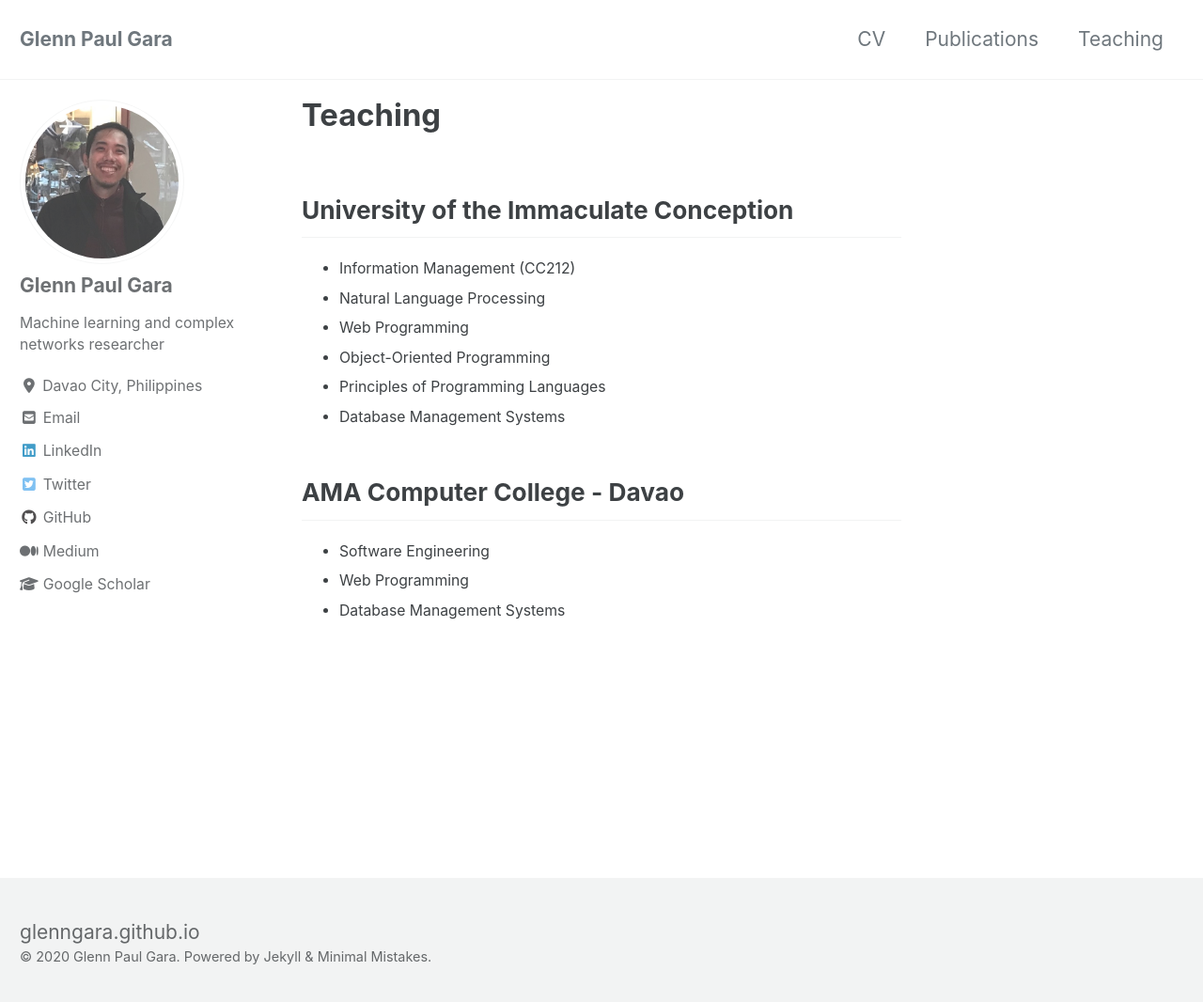
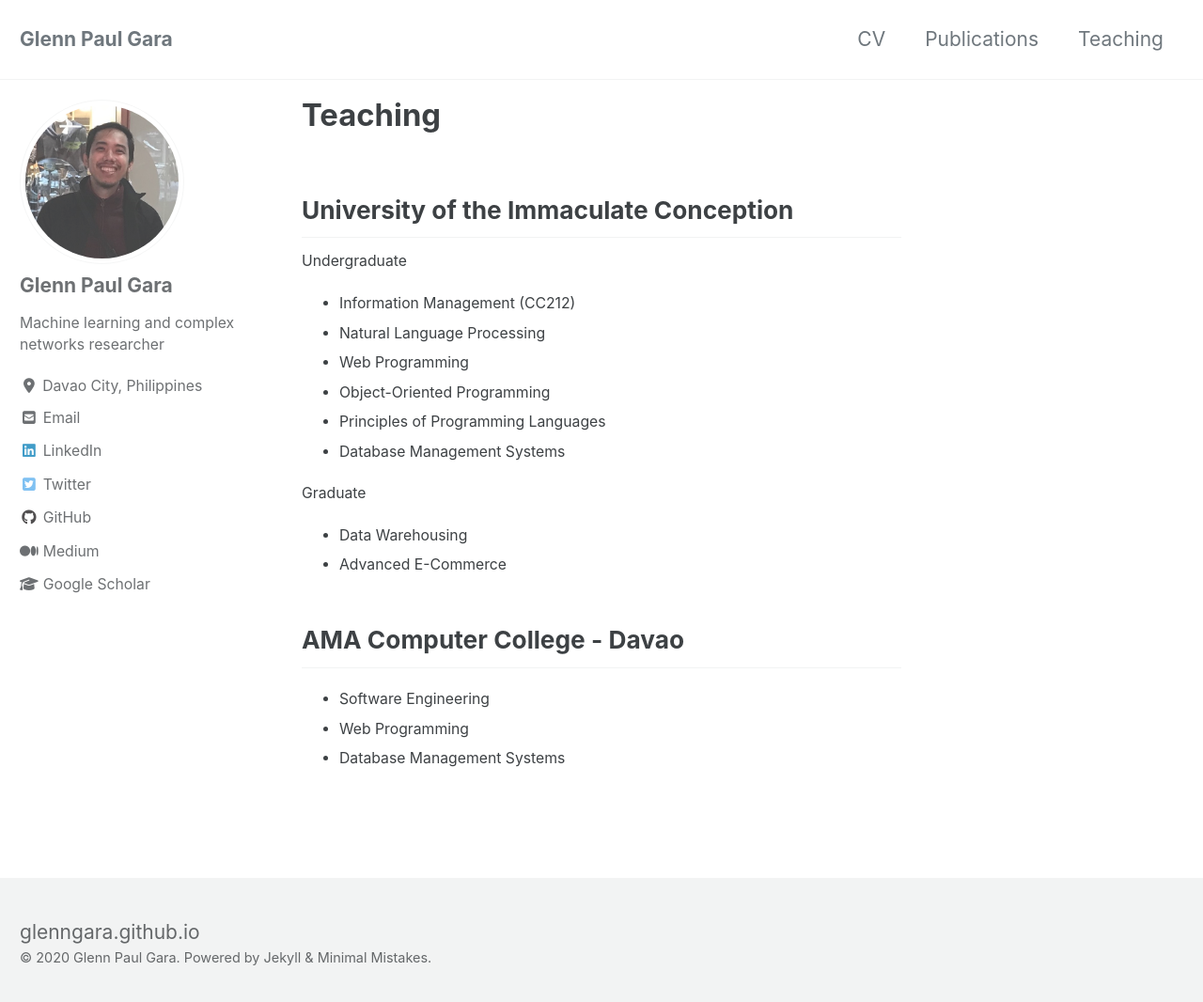
Before and after one commit to glenngara/glenngara.github.io, a Jekyll site: the page built from _pages/teaching.md, in a window 1280 px wide and 1071 px high. Shown: the top 1066 px of the window at 94% size. Built offline with Jekyll 4.4.1, drawn with Linux system fonts in a browser that asks for light colours; cached includes are drawn as plain includes; nearby versions of some CDN libraries.

Commit message:
updated teaching page

```diff
--- a/_pages/teaching.md
+++ b/_pages/teaching.md
@@ -7,6 +7,7 @@ author_profile: true
 
 University of the Immaculate Conception
 ------
+Undergraduate
 * Information Management (CC212)
 * Natural Language Processing
 * Web Programming
@@ -14,6 +15,10 @@ University of the Immaculate Conception
 * Principles of Programming Languages
 * Database Management Systems
 
+Graduate
+* Data Warehousing
+* Advanced E-Commerce
+
 AMA Computer College - Davao
 ------
 * Software Engineering
```
